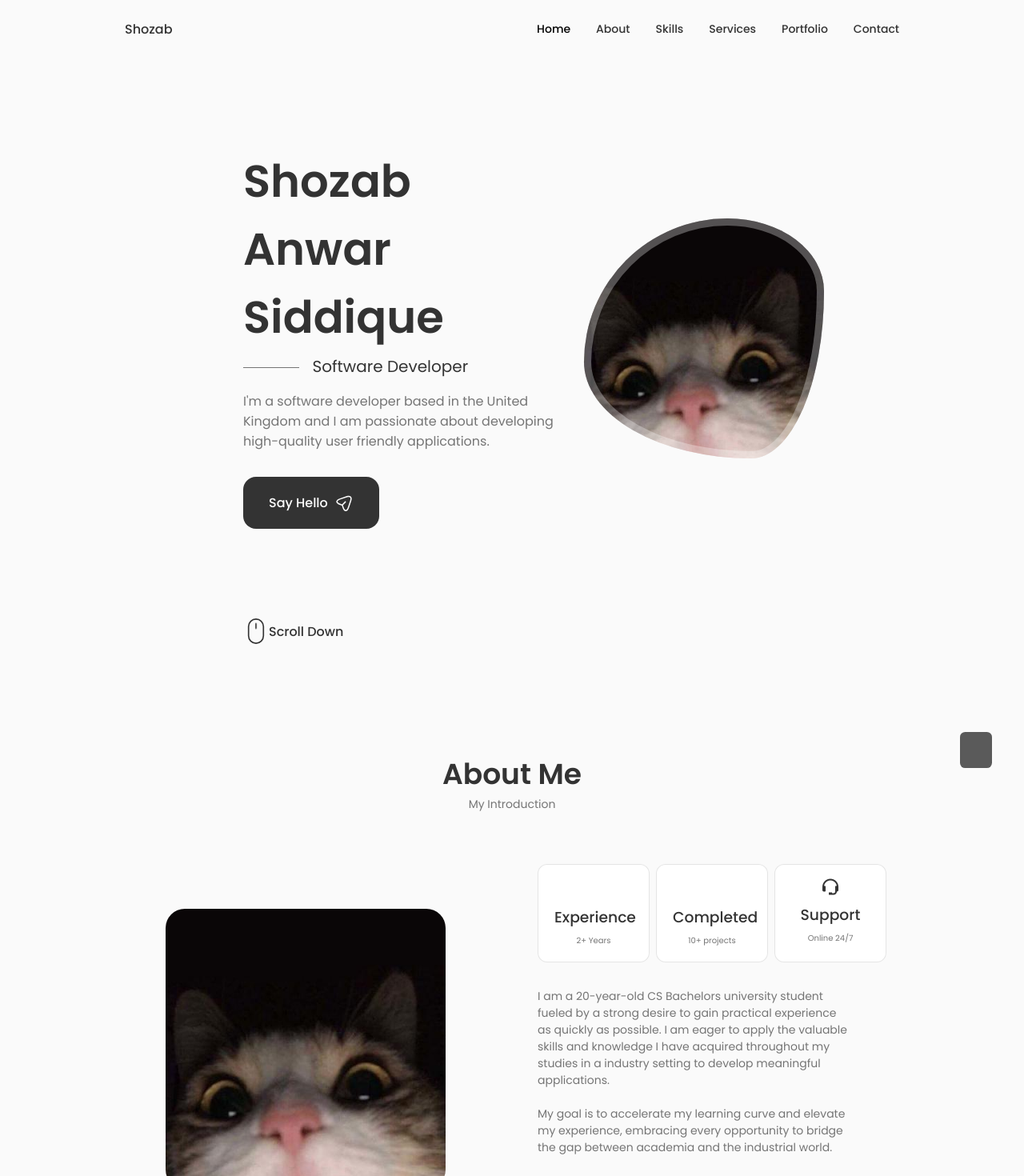
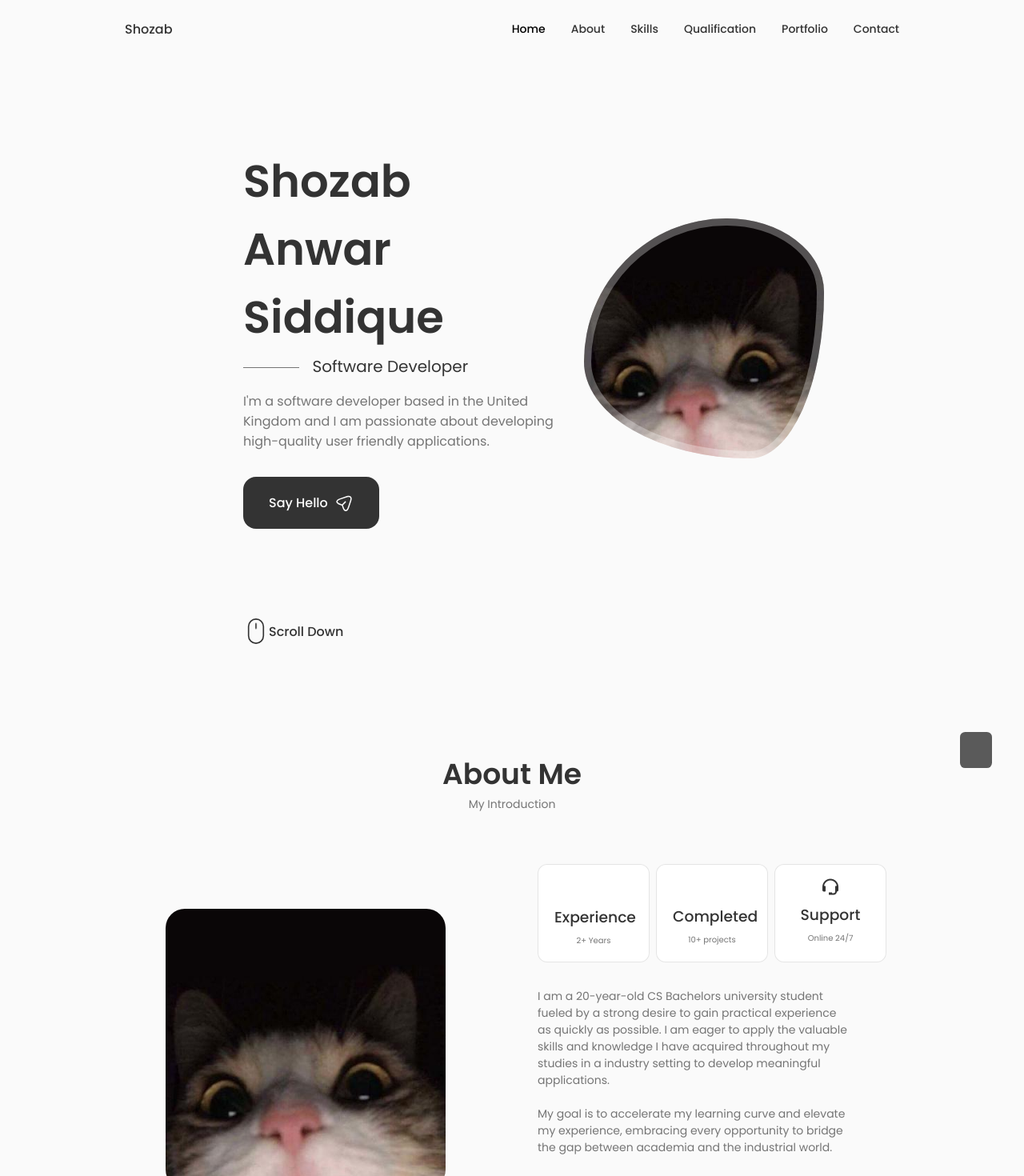
Before and after one commit to Shozab-N18/Shozab-N18.github.io, a React (Create React App) app in the folder portfolio/: page / in a window 1280 px wide. Shown: the top 1470 px of the page at 80% size. Built offline with nearby package versions, Linux system fonts and the light colour scheme.

Commit message:
Temporarily remove services section from view.

```diff
--- a/portfolio/src/App.js
+++ b/portfolio/src/App.js
@@ -3,7 +3,7 @@ import Header from './components/components/header/Header';
 import Home from './components/components/home/Home';
 import About from './components/components/about/About';
 import Skills from './components/components/skills/Skills';
-import Services from './components/components/services/Services';
+// import Services from './components/components/services/Services';
 import Qualification from './components/components/qualification/Qualification';
 import Project from './components/components/project/Project';
 import Contact from './components/components/contact/Contact';
@@ -18,7 +18,7 @@ function App() {
         <Home/>
         <About/>
         <Skills/>
-        <Services/>
+        {/* <Services/> */}
         <Qualification/>
         <Project/>
         <Contact/>
--- a/portfolio/src/components/components/about/Info.jsx
+++ b/portfolio/src/components/components/about/Info.jsx
@@ -11,7 +11,7 @@ const Info = () => {
       </div>
 
       <div className="about__box">
-        <i class="uil uil-suitcase about__icon"></i>
+        <i class="bx uil-suitcase about__icon"></i>
 
         <h3 className="about__title">Completed</h3>
         <span className="about__subtitle">10+ projects</span>
--- a/portfolio/src/components/components/header/Header.jsx
+++ b/portfolio/src/components/components/header/Header.jsx
@@ -38,8 +38,8 @@ const Header = () => {
               </li>
 
               <li className="nav__item">
-                <a href="#services" onClick={() => setActiveNavbar('#services')} className={activeNavbar === '#services' ? "nav__link active-link" : "nav__link"}>
-                  <i className="uil uil-briefcase-alt nav__icon"></i>Services
+                <a href="#qualification" onClick={() => setActiveNavbar('#qualification')} className={activeNavbar === '#qualification' ? "nav__link active-link" : "nav__link"}>
+                  <i className="uil uil-briefcase-alt nav__icon"></i>Qualification
                 </a>
               </li>
 
--- a/portfolio/src/components/components/qualification/Qualification.jsx
+++ b/portfolio/src/components/components/qualification/Qualification.jsx
@@ -9,7 +9,7 @@ const Qualification = () => {
     };
 
   return (
-    <section className="qualification section">
+    <section className="qualification section" id="qualification" >
         <h2 className="section__title">Qualification</h2>
         <span className="section__subtitle">My Personal Journey</span>
 
```
